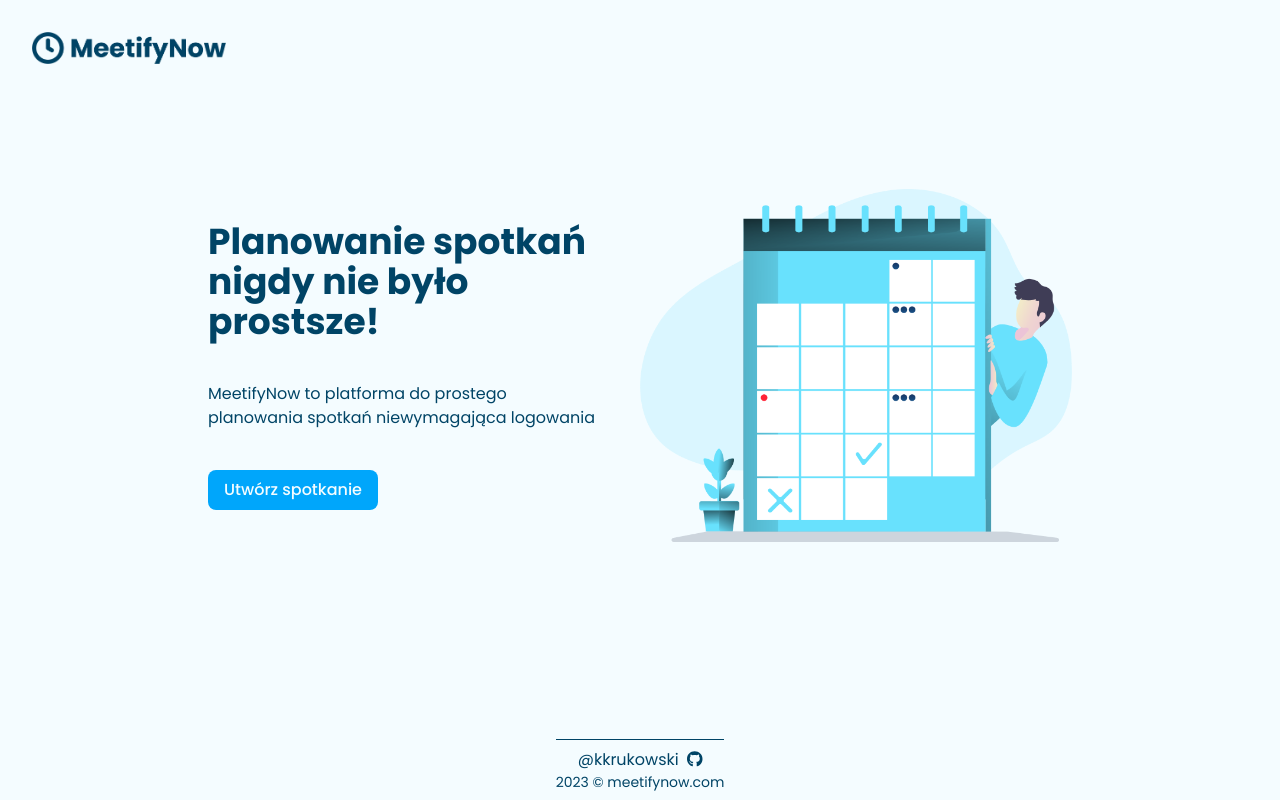
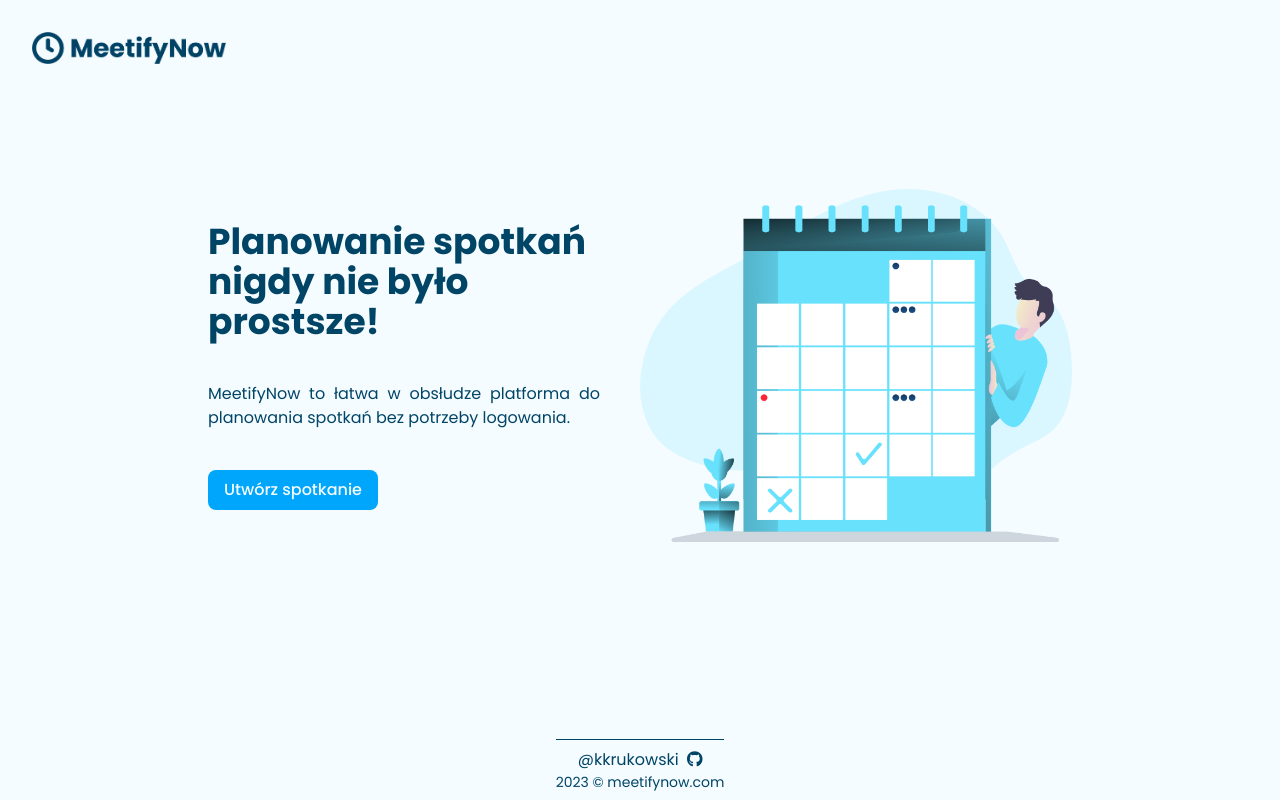
Before and after one commit to kkrukowski/meetifynow, a React (Vite) app in the folder client/: page / in a window 1280 px wide. Built offline with nearby package versions, Linux system fonts and the light colour scheme.

Commit message:
Improve SEO

```diff
--- a/client/index.html
+++ b/client/index.html
@@ -6,7 +6,7 @@
   <link rel="icon" type="image/svg+xml" href="/favicon.svg" />
   <meta name="viewport" content="width=device-width, initial-scale=1.0" />
   <meta name="description"
-    content="MeetifyNow to łatwa w obsłudze platforma do planowania spotkań bez konieczności logowania. Idealne rozwiązanie dla szybkiego umawiania spotkań online!">
+    content="MeetifyNow to łatwa w obsłudze platforma do planowania spotkań bez potrzeby logowania. Idealne rozwiązanie dla szybkiego umawiania spotkań online!">
   <title>MeetifyNow - Prosta platforma do planowania spotkań</title>
   <!-- Google tag (gtag.js) -->
   <script async src="https://www.googletagmanager.com/gtag/js?id=G-17HZ4W39MP"></script>
--- a/client/src/routes/HomePage.tsx
+++ b/client/src/routes/HomePage.tsx
@@ -8,9 +8,9 @@ export default function HomePage() {
     <main className="w-full flex-1 h-full md:max-w-xl lg:max-w-5xl p-5 pt-20 lg:p-20 lg:pt-28 h-smd:pt-20 flex flex-col lg:flex-row items-center">
       <div className="flex flex-col items-center lg:items-start">
         <Title text="Planowanie spotkań nigdy nie było prostsze!" />
-        <p className="mb-5 text-dark">
-          MeetifyNow to platforma do prostego planowania spotkań niewymagająca
-          logowania
+        <p className="mb-5 text-dark text-justify">
+          MeetifyNow to łatwa w obsłudze platforma do planowania spotkań bez
+          potrzeby logowania.
         </p>
         <a href="/meet/new">
           <Button text="Utwórz spotkanie" />
```
